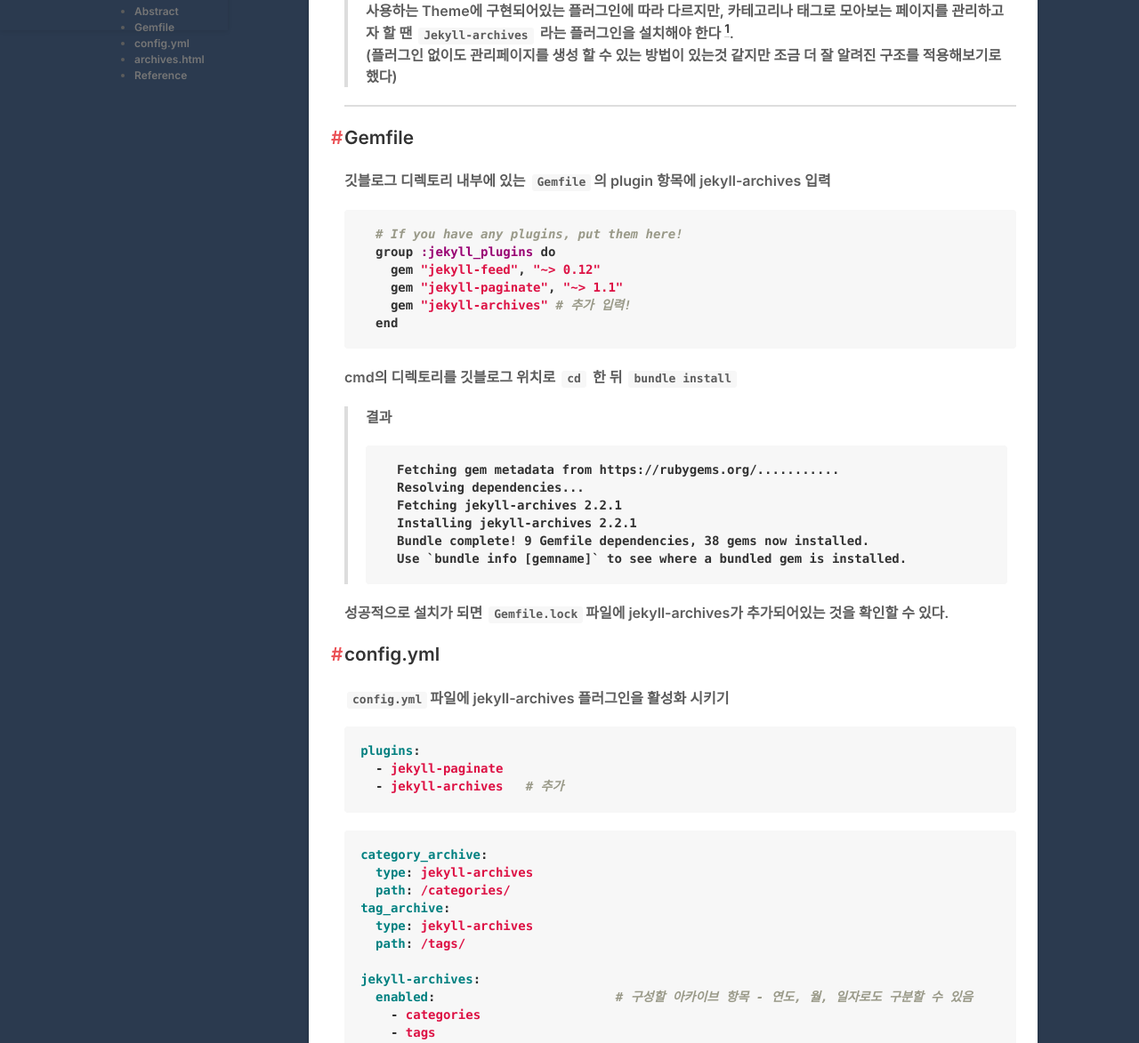
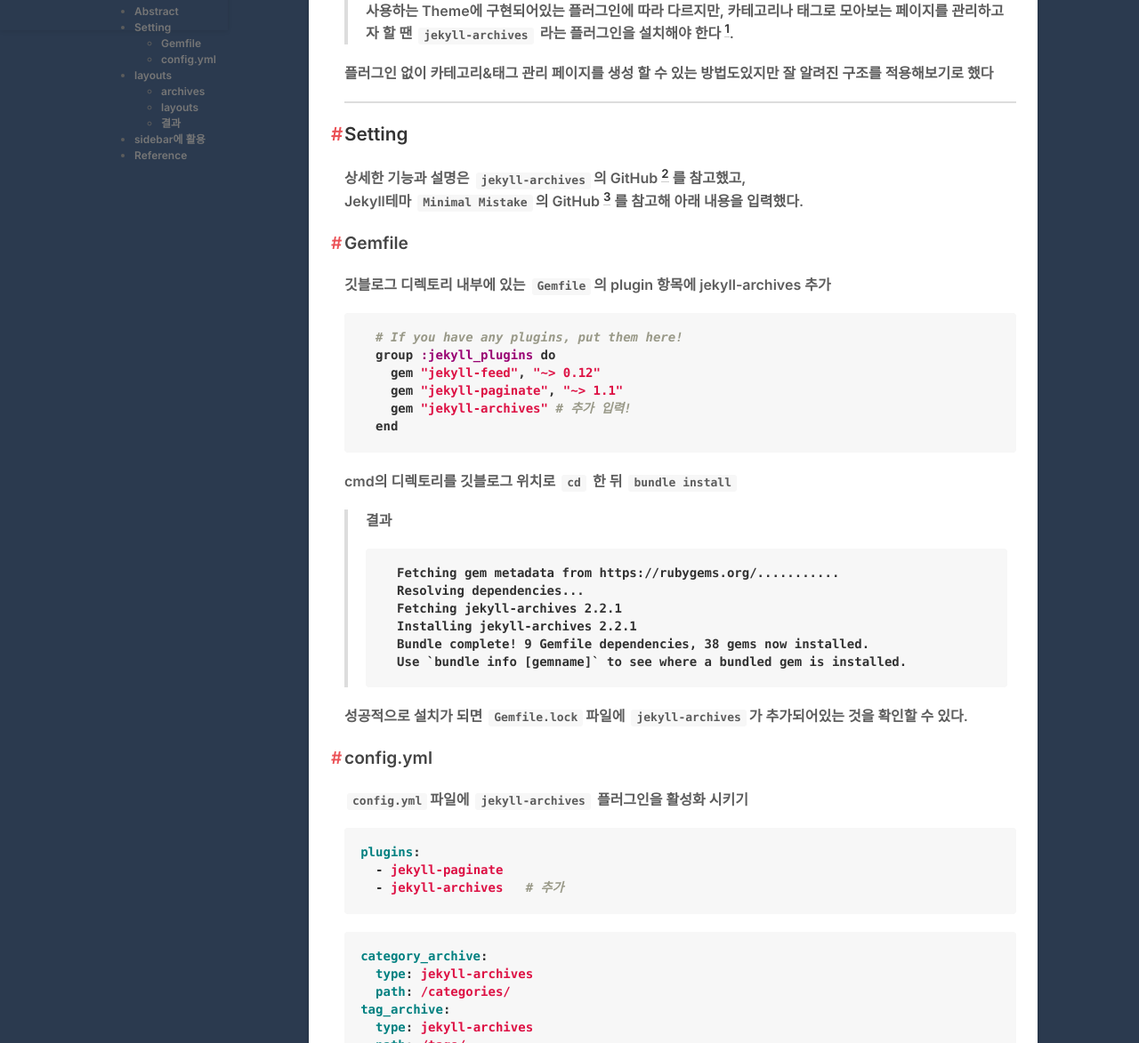
Before and after one commit to ssonsonya/ssonsonya.github.io, a Jekyll site: the page built from _posts/2024-01-17-Gitblog-HowToArchive.md, in a window 1280 px wide and 1400 px high, scrolled down 394 px. Shown: the part 227-1400 px from the top of the window at 89% size. Built offline with Jekyll 4.4.1, drawn with Linux system fonts in a browser that asks for light colours; nearby versions of some CDN libraries; some web fonts are replaced; comment, search, counter and statistics services are not loaded; some of the changed text lies outside the part shown.

Commit message:
[ Post ] Revise_HowToArchive

````diff
--- a/_layouts/archives.html
+++ b/_layouts/archives.html
@@ -1,8 +1,3 @@
 ---
 layout: default
 ---
-
-<div id="main" role="main">
-  {% include sidebar.html %}
-
-</div>
--- a/_posts/2024-01-17-Gitblog-HowToArchive.md
+++ b/_posts/2024-01-17-Gitblog-HowToArchive.md
@@ -1,6 +1,6 @@
 ---
 layout: post
-title: GitBlog-카테고리&테그 페이지
+title: GitBlog-카테고리&태그 페이지
 date:   2024-01-17
 category: gitblog
 tag:
@@ -16,19 +16,25 @@
 
 ## Abstract
 
-블로그 열람의 편의성을 위해 `Jekyll-archives` 플러그인을 설치해 카테고리와 태그 조회 페이지를 만들었다.
+블로그 열람의 편의성을 위해 `jekyll-archives` 플러그인을 설치해 카테고리와 태그 조회 페이지를 만들었다.
 
-![1](https://github.com/ssonsonya/ssonsonya.github.io/assets/116151781/be2c6a8d-a815-419f-86e9-d902a9523d04)
+![1](https://github.com/ssonsonya/ssonsonya.github.io/assets/116151781/534a4c61-020c-42f9-9c30-89ddf8aaaa53)
 
 > 사용하는 Theme에 구현되어있는 플러그인에 따라 다르지만,
-카테고리나 태그로 모아보는 페이지를 관리하고자 할 땐 `Jekyll-archives` 라는 플러그인을 설치해야 한다 [^1].
-(플러그인 없이도 관리페이지를 생성 할 수 있는 방법이 있는것 같지만 조금 더 잘 알려진 구조를 적용해보기로 했다)
+카테고리나 태그로 모아보는 페이지를 관리하고자 할 땐 `jekyll-archives` 라는 플러그인을 설치해야 한다 [^1].
+
+플러그인 없이 카테고리&태그 관리 페이지를 생성 할 수 있는 방법도있지만 잘 알려진 구조를 적용해보기로 했다
 
 ---
 
-## Gemfile
+## Setting
 
-깃블로그 디렉토리 내부에 있는 `Gemfile`의 plugin 항목에 jekyll-archives 입력
+상세한 기능과 설명은 `jekyll-archives`의 GitHub [^2] 를 참고했고,
+Jekyll테마 `Minimal Mistake`의 GitHub [^3] 를 참고해 아래 내용을 입력했다.
+
+### Gemfile
+
+깃블로그 디렉토리 내부에 있는 `Gemfile`의 plugin 항목에 jekyll-archives 추가
 
 ``` ruby
   # If you have any plugins, put them here!
@@ -51,11 +57,11 @@
   Use `bundle info [gemname]` to see where a bundled gem is installed.
   ```
 
-성공적으로 설치가 되면 `Gemfile.lock`파일에 jekyll-archives가 추가되어있는 것을 확인할 수 있다.
+성공적으로 설치가 되면 `Gemfile.lock`파일에 `jekyll-archives`가 추가되어있는 것을 확인할 수 있다.
 
-## config.yml
+### config.yml
 
-`config.yml`파일에 jekyll-archives 플러그인을 활성화 시키기
+`config.yml`파일에 `jekyll-archives` 플러그인을 활성화 시키기
 
 ```yml
 plugins:
@@ -72,23 +78,38 @@
   path: /tags/
 
 jekyll-archives:
-  enabled:                        # 구성할 아카이브 항목 - 연도, 월, 일자로도 구분할 수 있음
+  enabled:                                # 구성할 아카이브 항목 - 연도, 월, 일자로도 구분할 수 있음
     - categories
     - tags
-  layouts:                        # 프론트매터와 연결 (ex. post의 category에 입력한 내용을 archives에 저장 후
-    category: archives            # categories.html에서 layout: categories로 입력하며 페이지 구성)
+  layouts:                                  # 프론트매터와 연결 (ex. post의 category에 입력한 내용을 archives에 저장 후
+    category: archives            # archives layout으로 구분할 수 있음)
     tag: archives
-  permalinks:                     # 링크 구성 - 입력한 카테고리 또는 태그명으로 링크가 자동 생성된다
+  permalinks:                         # 링크 구성 - 입력한 카테고리 또는 태그명으로 링크가 자동 생성된다
     category: /categories/:name/
     tag: /tags/:name/
 ```
 
 여기까지 진행 후 cmd창에 `bundle exec jekyll serve` 입력 시 이전 post들에 프론트매터로 입력한 category와 tag들이 _site에 폴더로 자동 생성된다
-<img align="left" title="VSCode-Explorer_site" src="https://github.com/ssonsonya/ssonsonya.github.io/assets/116151781/021d549c-59d4-4f39-8aed-c7b5aec5acdf">
+<img align="left" width = "250" title="VSCode-Explorer_site" src="https://github.com/ssonsonya/ssonsonya.github.io/assets/116151781/021d549c-59d4-4f39-8aed-c7b5aec5acdf">
+<img align="left" width = "250" title="_site_categories" src="https://github.com/ssonsonya/ssonsonya.github.io/assets/116151781/5fc6a217-001f-414b-826d-9413fba452a2">
+<img align="left" width = "250" title="_site_tags" src="https://github.com/ssonsonya/ssonsonya.github.io/assets/116151781/8e0549c5-479d-48d5-93c6-7df96d355eaf">
 <br clear="left"/>
 
-## archives.html
+---
 
+## layouts
+
+최대한 이해한 내용으로 정리하면 이렇다
+![2](https://github.com/ssonsonya/ssonsonya.github.io/assets/116151781/0059f7a6-ae6e-4fb9-b5d2-834011471a98)
+
+### archives
+
+### layouts
+
+### 결과
+![image](https://github.com/ssonsonya/ssonsonya.github.io/assets/116151781/4c91187d-977a-4e23-93d9-cb02008a5082)
+
+## sidebar에 활용
 
 
 ---
@@ -96,7 +117,5 @@
 ## Reference
 
 [^1]: [Jekyll. Docs Deployment.Your first plugin](https://jekyllrb.com/docs/plugins/your-first-plugin/)
-[GitHub. GitHub Docs. GitHub Pages 및 Jekyll 정보](https://docs.github.com/ko/pages/setting-up-a-github-pages-site-with-jekyll/about-github-pages-and-jekyll#plugins)
-
-[Jekyll. Jekyll-archives. README.md](https://github.com/jekyll/jekyll-archives)
-[Michael Rose. Minimal Mistakes. Configuration](https://mmistakes.github.io/minimal-mistakes/docs/configuration/#archive-settings)
+[^2]: [Jekyll. Jekyll-archives. README.md](https://github.com/jekyll/jekyll-archives)
+[^3]: [Michael Rose. Minimal Mistakes. Configuration](https://mmistakes.github.io/minimal-mistakes/docs/configuration/#archive-settings)
````
Also changed, not shown: _layouts/categories.html (deleted, +0 -30 lines), categories.html (+27 -1 lines).
